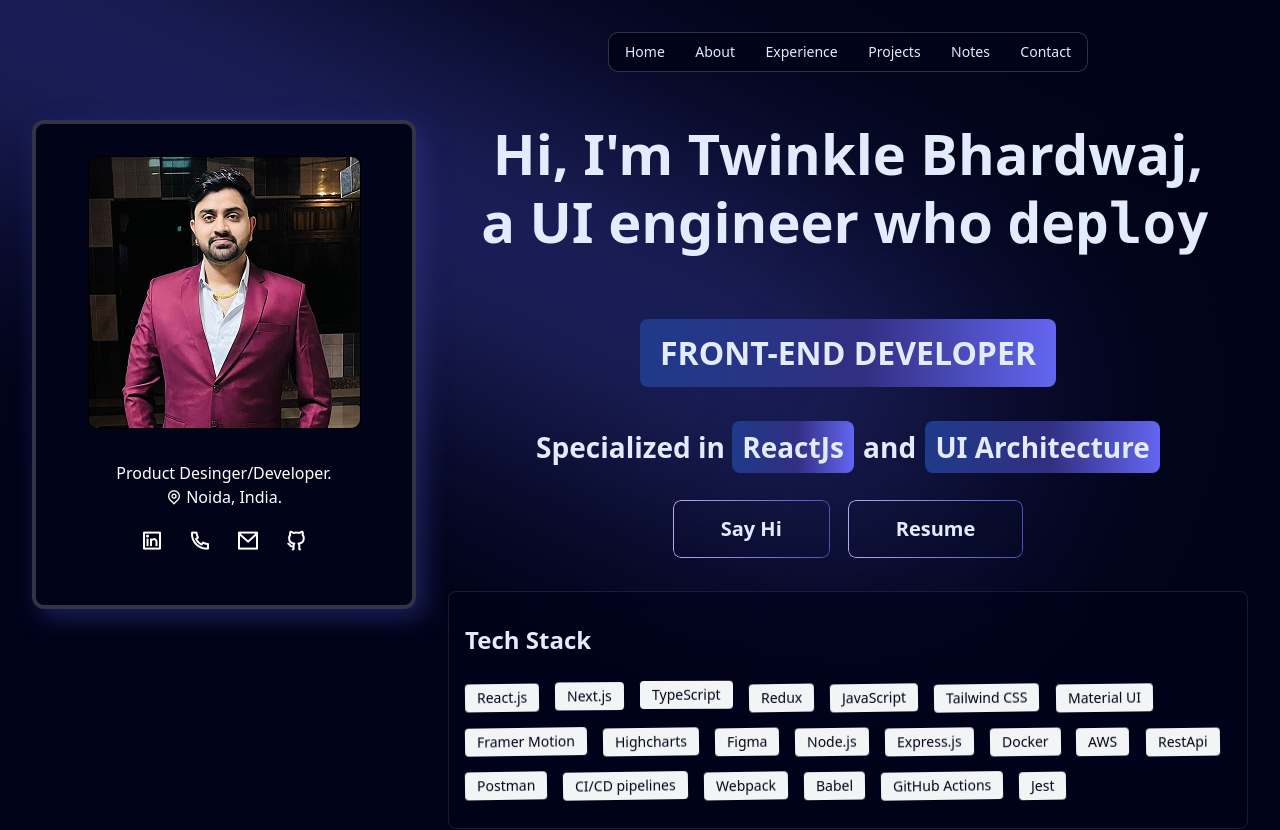
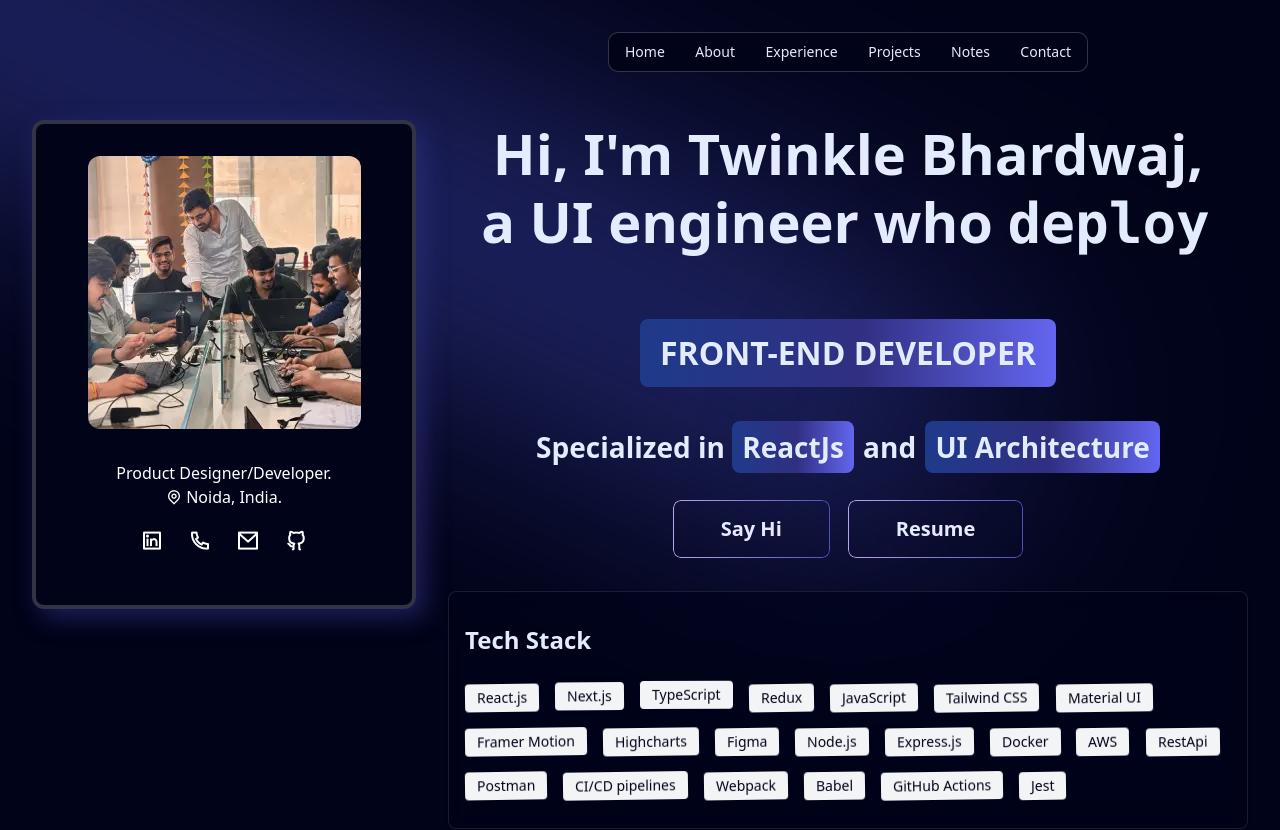
Before and after one commit to mrtwinklebhardwaj/my-resume, a React (Vite) app: page / in a window 1280 px wide. Shown: the top 830 px of the page. Built offline with nearby package versions, Linux system fonts and the light colour scheme.

Commit message:
Meta tags updated

```diff
--- a/src/components/IntroCard.jsx
+++ b/src/components/IntroCard.jsx
@@ -1,13 +1,28 @@
-import React from 'react'
+import React from 'react';
+
 
 const IntroCard = () => {
   return (
-    <div className='intro-box shadow-2xl rounded-xl p-6 bg-[#121212]'>
-    <img src="/images/twinkle-photo.png" alt="Twinkle Bhardwaj" className="mb-8 m-auto" />
-    <p className="text-center text-[16px] text-[#fff] ">Product Desinger/Developer.</p>
-    <p className="text-center text-[16px] text-[#fff] mb-4"><i className="ri-map-pin-line text-white"></i> Noida, India.</p>
+    <div className="intro-box shadow-2xl rounded-xl p-6 bg-[#121212]">
 
-    <div className="icons flex justify-center space-x-4 mb-4">
+      {/* Flip card */}
+      <div className="flip-card mx-auto mb-8">
+        <div className="flip-card-inner">
+          <div className="flip-card-front">
+            <img src="/images/twinkle-bhardwaj-and-team.webp" alt="Twinkle Bhardwaj" className="rounded-lg" />
+          </div>
+          <div className="flip-card-back">
+            <img src="/images/twinkle-photo.png" alt="Twinkle Bhardwaj" className="rounded-lg" />
+          </div>
+        </div>
+      </div>
+
+      <p className="text-center text-[16px] text-[#fff]">Product Designer/Developer.</p>
+      <p className="text-center text-[16px] text-[#fff] mb-4">
+        <i className="ri-map-pin-line text-white"></i> Noida, India.
+      </p>
+
+      <div className="icons flex justify-center space-x-4 mb-4">
         <a href="https://www.linkedin.com/in/mr-twinkle/" target="_blank" rel="noopener noreferrer" className="group">
             <div className="w-8 h-8 flex items-center justify-center rounded-md bg-transparent group-hover:bg-[#1f3989] transition-colors duration-200">
                 <i className="ri-linkedin-box-line text-white text-2xl group-hover:text-[#fff]"></i>
@@ -29,8 +44,8 @@ const IntroCard = () => {
             </div>
         </a>
     </div>
-</div>
-  )
-}
+    </div>
+  );
+};
 
-export default IntroCard
+export default IntroCard;
--- a/src/index.css
+++ b/src/index.css
@@ -357,3 +357,36 @@ html {
     padding: 3px 6px;
   }
 }
+
+.flip-card {
+  width: 273px;
+  height: 273px;
+  perspective: 1000px;
+}
+
+.flip-card-inner {
+  position: relative;
+  width: 100%;
+  height: 100%;
+  text-align: center;
+  transition: transform 0.6s ease;
+  transform-style: preserve-3d;
+}
+
+.flip-card:hover .flip-card-inner {
+  transform: rotateY(180deg);
+}
+
+.flip-card-front,
+.flip-card-back {
+  position: absolute;
+  width: 100%;
+  height: 100%;
+  backface-visibility: hidden;
+  border-radius: 0.75rem; /* match Tailwind rounded-lg */
+  overflow: hidden;
+}
+
+.flip-card-back {
+  transform: rotateY(180deg);
+}
```
Also changed, not shown: public/images/twinkle-bhardwaj-and-team.jpg (added), public/images/twinkle-bhardwaj-and-team.webp (added).
